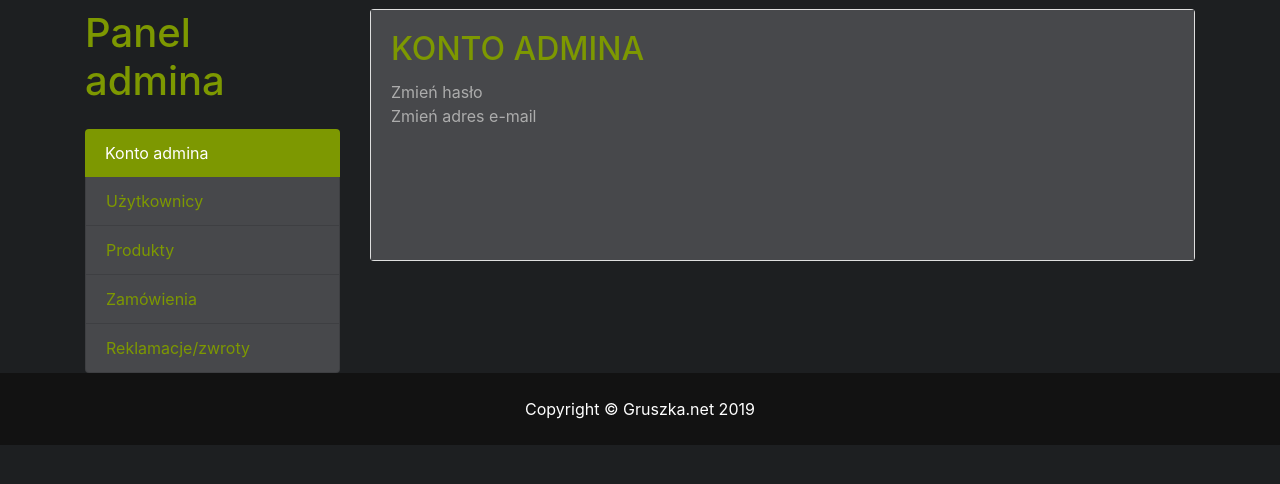
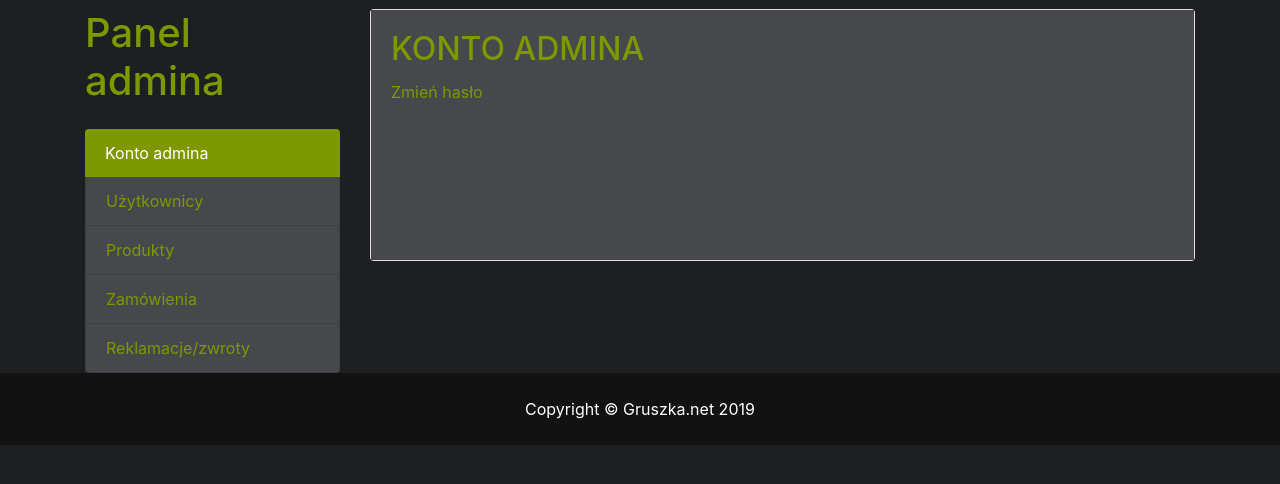
Before and after one commit to sadowy/Bazy-danych---sklep-internetowy, a PHP site: page /adminpanel/adminPanel.php in a window 1280 px wide. Shown: the part 71-555 px from the top of the page. Run offline with PHP 8.4, Linux system fonts and the light colour scheme; some libraries are stand-ins or nearby versions.

Commit message:
Zmień hasło w adminpanel

```diff
--- a/adminpanel/adminPanel.php
+++ b/adminpanel/adminPanel.php
@@ -44,8 +44,7 @@ session_start();
               <h2 class="card-title" style="color: #7d9801">KONTO ADMINA</h2>
           </div>
         </div>
-        Zmień hasło<p>
-        Zmień adres e-mail
+       <a href="changeform.php">Zmień hasło</a><p>
         <br>
         <br>
         <br>
```
